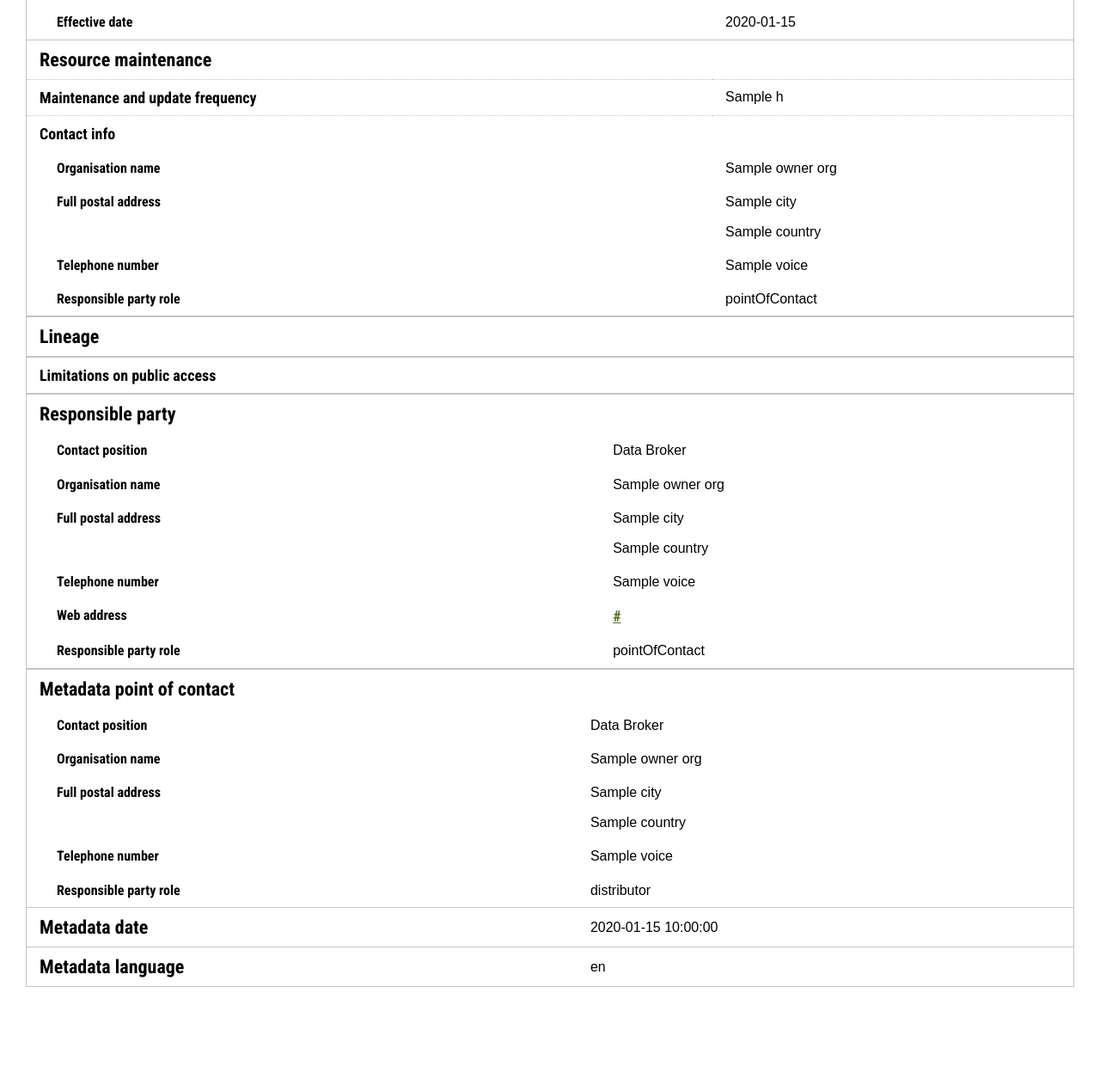
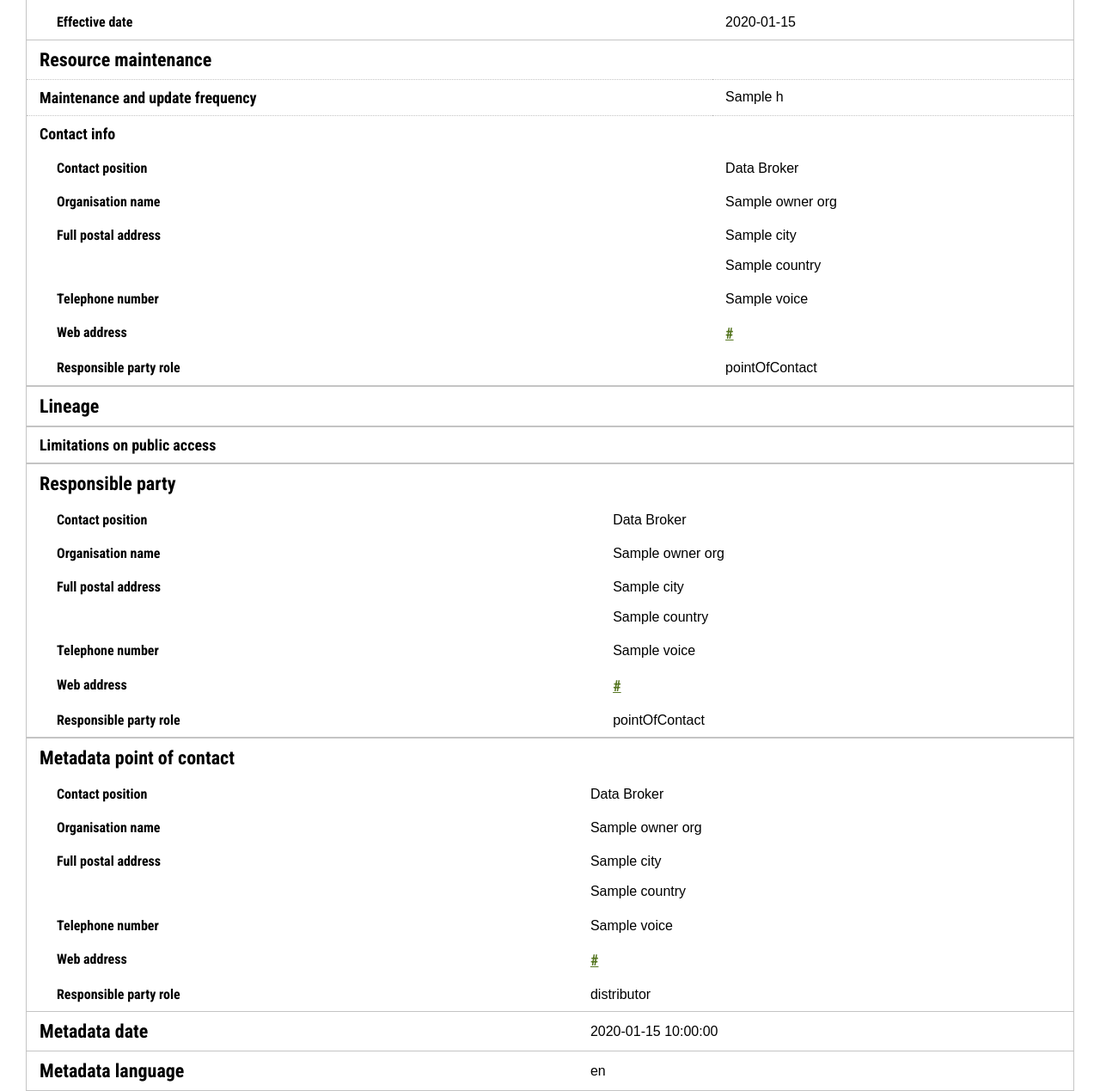
Before and after one commit to DataShades/ckanext-metaexport, a Python web app: template ckanext/metaexport/templates/metaexport/iso19115_pdf.html in a window 1280 px wide. Shown: the part 1719-2988 px from the top of the page at 86% size. Before the commit the page ends 2867 px from the top, so only its background shows below. Run offline with Jinja, Linux system fonts and the light colour scheme; the template is opened without the code that fills it: most values are stand-ins (such as "Sample title", 1, 10 or a date in 2020).

Commit message:
add fields to iso19115

```diff
--- a/ckanext/metaexport/templates/metaexport/iso19115_html.html
+++ b/ckanext/metaexport/templates/metaexport/iso19115_html.html
@@ -647,6 +647,10 @@
                 </tr>
                 <tr><td colspan="2"><h3>Contact info</h3></td></tr>
                 <tr>
+                    <td><h4>Contact position</h4></td>
+                    <td><p>Data Broker</p></td>
+                </tr>
+                <tr>
                     <td><h4>Organisation name</h4></td>
                     <td><p>{{ owner_org.get('title') or (h.get_organization(owner_org.get('org')) or {}).get('title') }}</p></td>
                 </tr>
@@ -686,6 +690,11 @@
                     <tr>
                         <td><h4>Email address</h4></td>
                         <td><p><a href="mailto:{{ owner_org.get('email') }}">{{ owner_org.get('email') }}</a></p></td>
+                    </tr>
+                {% endif %}
+                {% if owner_org.get('website') %}
+                    <tr><td colpan="2"><h4>Web address</h4></td>
+                        <td><h3><a href="{{ owner_org.get('website') }}">{{ owner_org.get('website') }}</a></h3></td>
                     </tr>
                 {% endif %}
                 <tr>
@@ -914,6 +923,11 @@
                         <td><p><a href="mailto:{{ owner_org.get('email') }}">{{ owner_org.get('email') }}</a></p></td>
                     </tr>
                 {% endif %}
+                {% if owner_org.get('website') %}
+                    <tr><td colpan="2"><h4>Web address</h4></td>
+                        <td><h3><a href="{{ owner_org.get('website') }}">{{ owner_org.get('website') }}</a></h3></td>
+                    </tr>
+                {% endif %}
                 <tr>
                     <td><h4>Responsible party role</h4></td>
                     <td><p>distributor</p></td>
```
